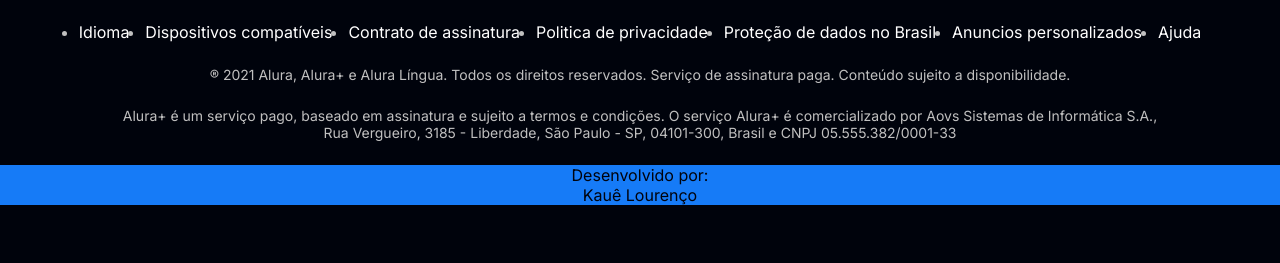
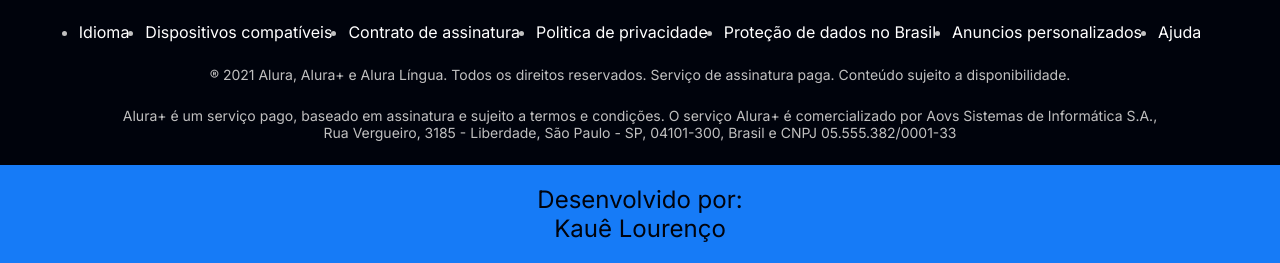
Before and after one commit to Kaue-Lourenco/alura-plus, a plain HTML site: page index.html in a window 1280 px wide. Shown: the part 3737-4000 px from the top of the page. Before the commit the page ends 3942 px from the top, so only its background shows below. Drawn offline with Linux system fonts and the light colour scheme.

Commit message:
alterei o tamanho da fonte

```diff
--- a/styles/styles.css
+++ b/styles/styles.css
@@ -167,4 +167,7 @@
     color: var(--cor-backgroud);
     font-family: var(--fonte-inter);
     font-weight: 400;
+    font-size: x-large;
+    padding-top: 20px;
+    padding-bottom: 20px;
 }
```
